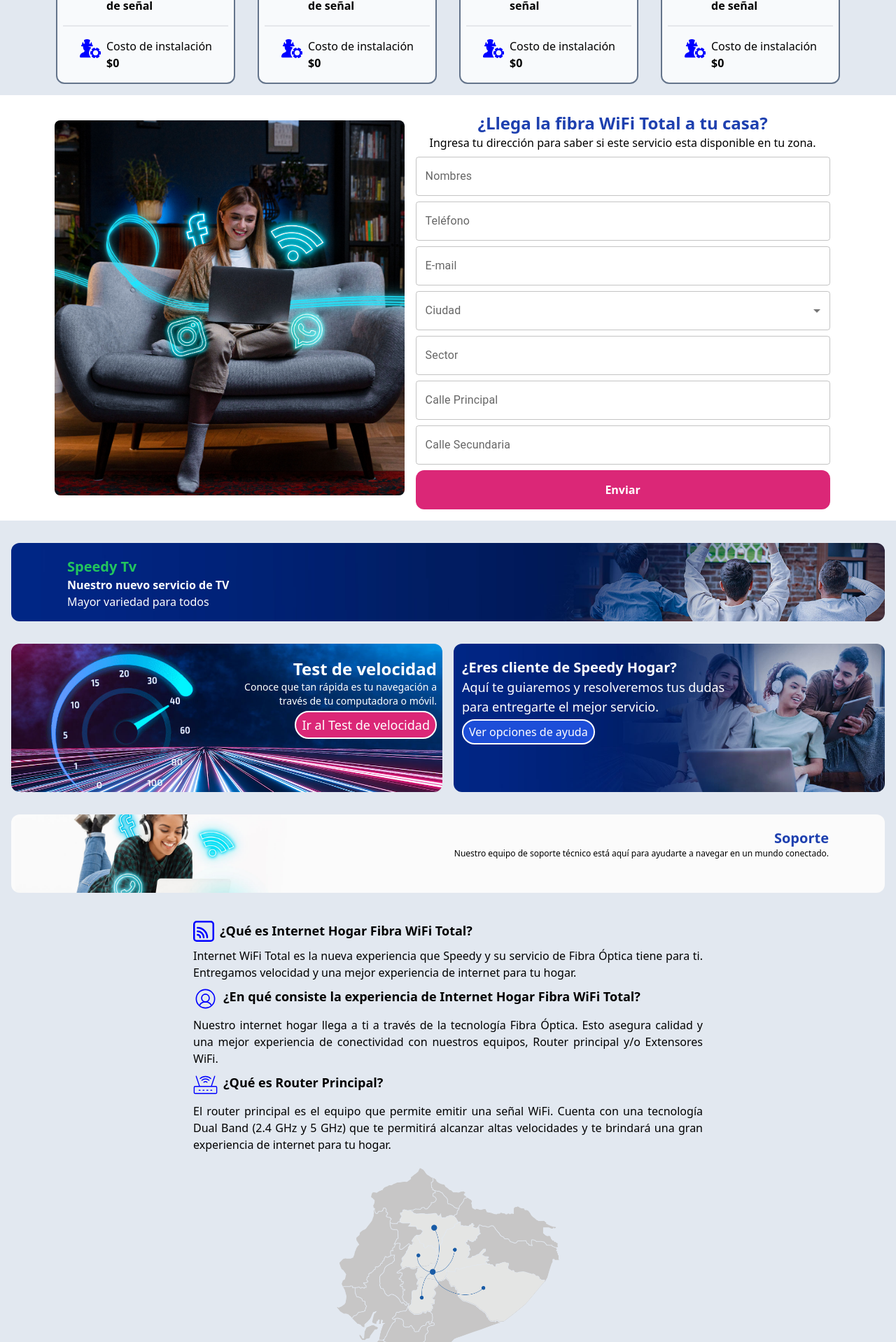
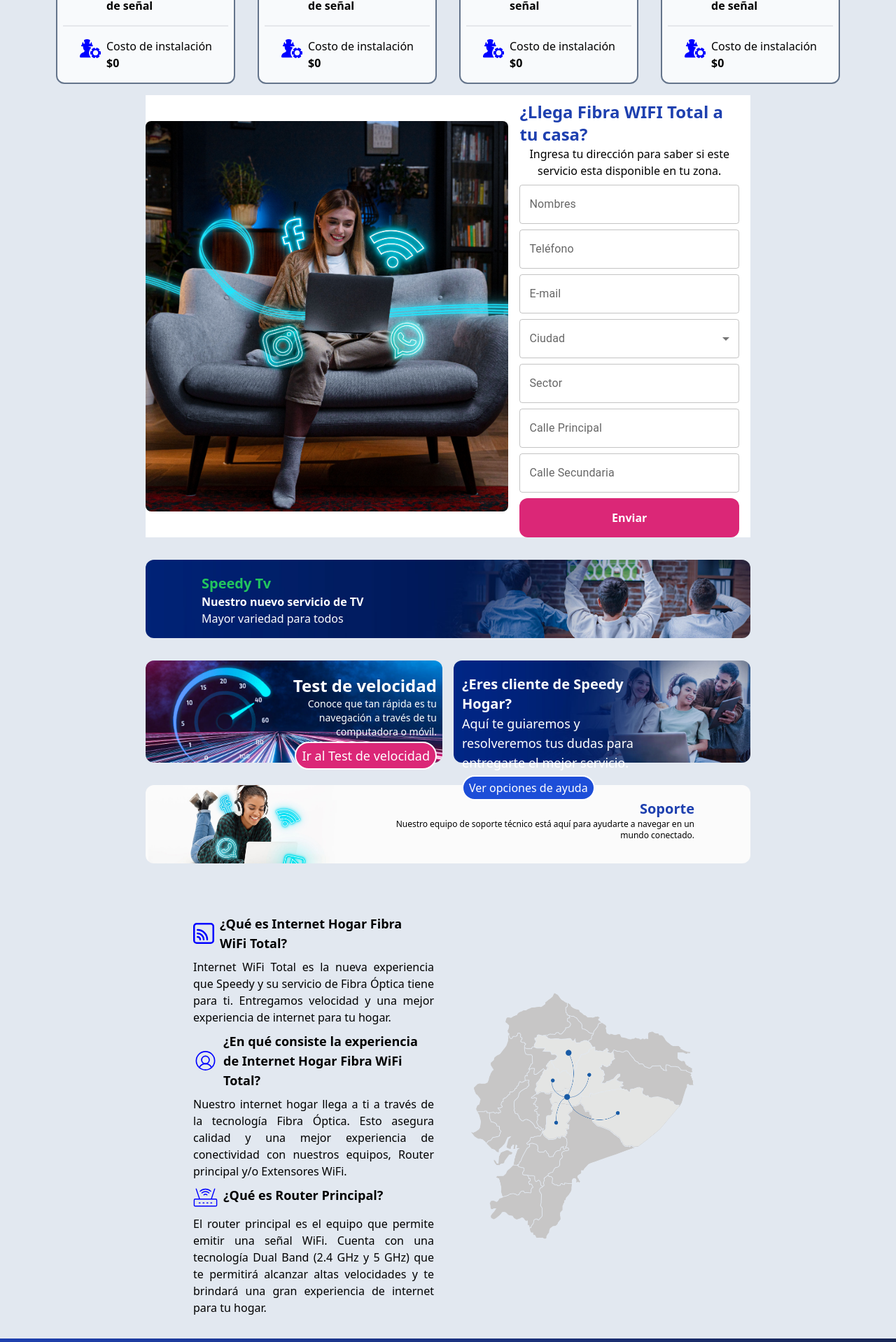
Before and after one commit to repo-prez/speedy, a React (Vite) app: page / in a window 1280 px wide. Shown: the part 1102-3020 px from the top of the page at 70% size. Built offline with nearby package versions, Linux system fonts and the light colour scheme.

Commit message:
Fix sizes in lg screens

```diff
--- a/src/pages/home/components/Form.jsx
+++ b/src/pages/home/components/Form.jsx
@@ -42,14 +42,14 @@
   };
 
   return (
-    <div className="flex flex-col items-center justify-center  px-4 py-4 lg:flex-row bg-white">
+    <div className="flex flex-col items-center justify-center lg:mx-52 lg:flex-row bg-white">
 
-      <img className="rounded-lg md:w-4/5 lg:w-2/5" src={bannerForm} alt="" />
+      <img className="rounded-lg md:w-4/5 lg:w-3/5" src={bannerForm} alt="" />
 
       <div className='flex flex-col items-center w-full  md:w-3/5 lg:w-1/2 lg:px-4'>
 
         <div className='flex flex-col items-center my-2'>
-          <p className='text-2xl text-blue-800 font-bold'>¿Llega la fibra WiFi Total a tu casa?</p>
+          <p className='text-2xl text-blue-800 font-bold'>¿Llega Fibra WIFI Total a tu casa?</p>
           <p className='text-center'>Ingresa tu dirección para saber si este servicio esta disponible en tu zona.</p>
         </div>
 
--- a/src/pages/home/components/Info.jsx
+++ b/src/pages/home/components/Info.jsx
@@ -8,7 +8,7 @@
 
 const Info = () => {
   return (
-    <div className="p-4">
+    <div className="p-4 lg:px-52">
 
       <div className="relative my-4 rounded-xl">
         <img className="object-cover object-right h-28 w-full rounded-xl" src={bannerSpeedyTv} alt="" />
--- a/src/pages/home/components/Map.jsx
+++ b/src/pages/home/components/Map.jsx
@@ -7,7 +7,7 @@
 
 const Map = () => {
   return (
-    <div className='flex flex-col items-center w-5/6 lg:w-3/5'>
+    <div className='flex flex-col lg:flex-row items-center  w-5/6 lg:w-3/5 my-8'>
 
 
       {/* Data */}
```
